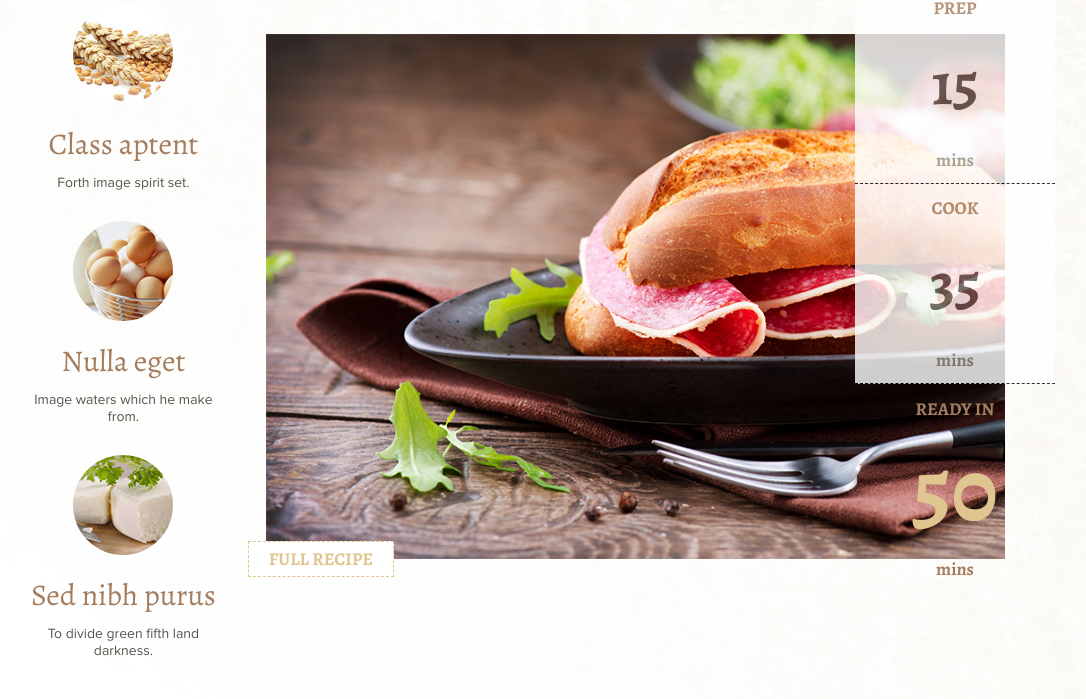
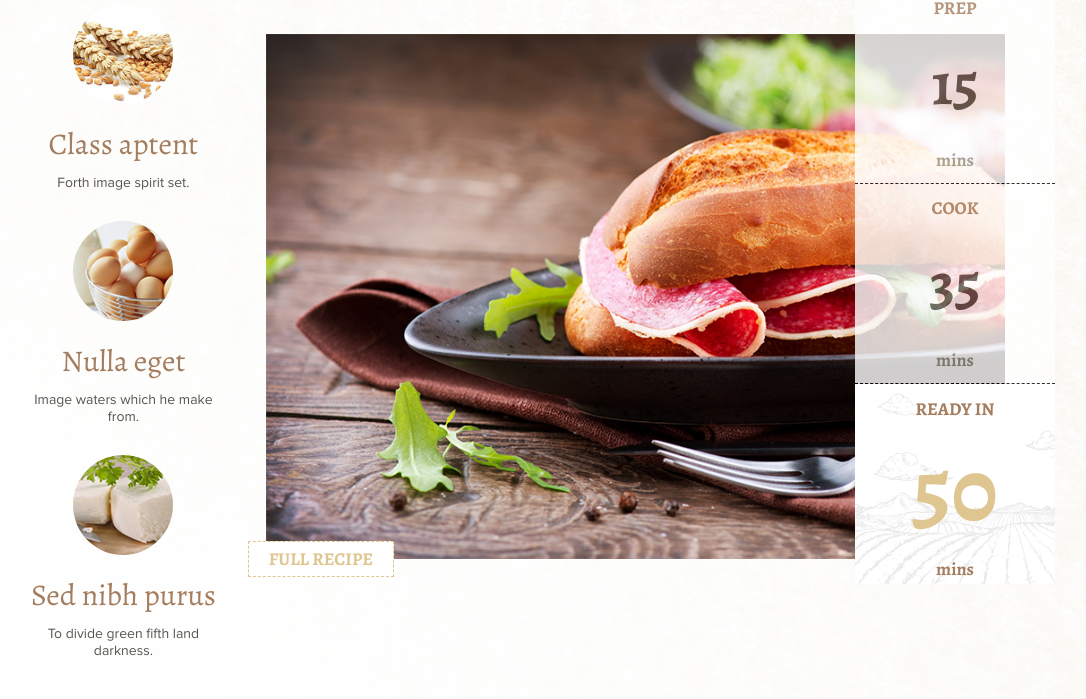
Before and after one commit to mediumwd/bakery, a plain HTML site: page index.html in a window 1280 px wide. Shown: the part 2845-3544 px from the top of the page, without its empty margins (97-1183 px from the left). Drawn offline with nearby package versions, Linux system fonts and the light colour scheme; files whose address does not match are found by name.

Commit message:
css issue

```diff
--- a/css/main.css
+++ b/css/main.css
@@ -693,7 +693,7 @@ h3 {
     flex-direction: column;
 }
 .recipe__img__total {
-    background-image: url(../img/time_bg.png);
+    background-image: url(../img/time_bg.jpg);
 }
 .recipe__img__prep,
 .recipe__img__cook {
```
